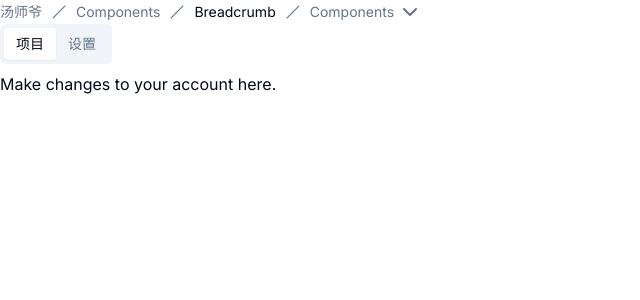
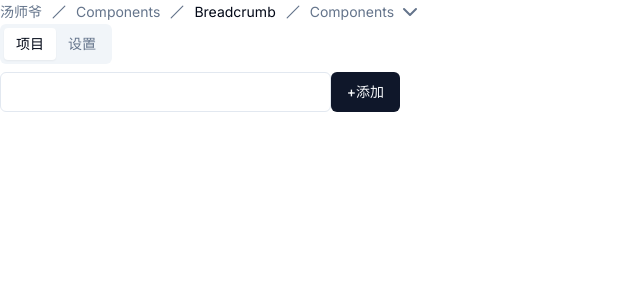
Before and after one commit to HeroIsUseless/bondma, a Next.js app: page / in a window 1280 px wide. Shown: the top 300 px of the page, without its empty margins (0-640 px from the left). Built offline with nearby package versions, Linux system fonts and the light colour scheme.

Commit message:
fix: jotai

```diff
--- a/app/page.tsx
+++ b/app/page.tsx
@@ -16,6 +16,7 @@
 } from "@/components/ui/dropdown-menu"
 import { Tabs, TabsContent, TabsList, TabsTrigger } from "@/components/ui/tabs"
 import { ChevronDownIcon, Slash } from "lucide-react"
+import { Input } from "@/components/ui/input"
 
 export default function Home() {
   return (
@@ -63,7 +64,15 @@
             <TabsTrigger value="account">项目</TabsTrigger>
             <TabsTrigger value="password">设置</TabsTrigger>
           </TabsList>
-          <TabsContent value="account">Make changes to your account here.</TabsContent>
+          <TabsContent value="account">
+            <div className="flex">
+              <Input />
+              <Button>+添加</Button>
+            </div>
+            <div className="flex">
+
+            </div>
+          </TabsContent>
           <TabsContent value="password">Change your password here.</TabsContent>
         </Tabs>
       </div>
--- /dev/null
+++ b/components/ui/input.tsx
@@ -0,0 +1,25 @@
+import * as React from "react"
+
+import { cn } from "@/lib/utils"
+
+export interface InputProps
+  extends React.InputHTMLAttributes<HTMLInputElement> {}
+
+const Input = React.forwardRef<HTMLInputElement, InputProps>(
+  ({ className, type, ...props }, ref) => {
+    return (
+      <input
+        type={type}
+        className={cn(
+          "flex h-10 w-full rounded-md border border-input bg-background px-3 py-2 text-sm ring-offset-background file:border-0 file:bg-transparent file:text-sm file:font-medium placeholder:text-muted-foreground focus-visible:outline-none focus-visible:ring-2 focus-visible:ring-ring focus-visible:ring-offset-2 disabled:cursor-not-allowed disabled:opacity-50",
+          className
+        )}
+        ref={ref}
+        {...props}
+      />
+    )
+  }
+)
+Input.displayName = "Input"
+
+export { Input }
```
